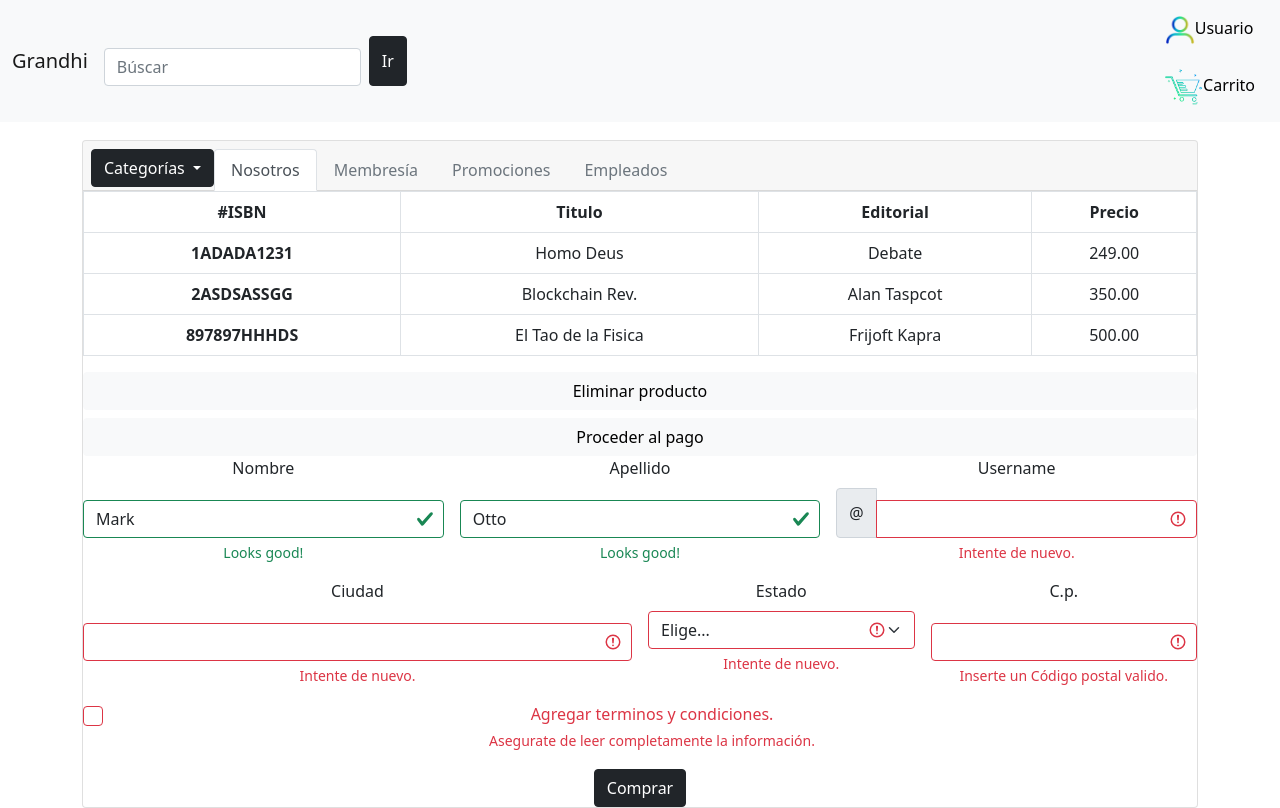
After one commit to RaulZury/proyectoATI, a PHP site: page /proyectoATI/php/buy.php in a window 1280 px wide. The commit adds this page. Run offline with PHP 8.4, Linux system fonts and the light colour scheme; some libraries are stand-ins or nearby versions.

Commit message:
solo archivos php

```diff
--- /dev/null
+++ b/php/buy.php
@@ -0,0 +1,164 @@
+<!doctype html>
+<html lang="en">
+
+<?php include("header.php"); ?>
+
+<body id="buy">
+    <h1> </h1>
+    <div class="container">
+        <div class="card text-center">
+            <div class="card-header">
+                <ul class="nav nav-tabs card-header-tabs">
+                    <li class="nav-item">
+                        <div class="dropdown">
+                            <button class="btn btn-dark dropdown-toggle" type="button" id="dropdownMenuButton" data-bs-toggle="dropdown" aria-expanded="false">
+                      Categorías
+                    </button>
+                            <ul class="dropdown-menu" aria-labelledby="dropdownMenuButton">
+                                <li>
+                                    <a class="dropdown-item" href="#">Niños</a></li>
+                                <li>
+                                    <a class="dropdown-item" href="#">Adolescentes</a></li>
+                                <li>
+                                    <a class="dropdown-item" href="#">Best Sellers</a></li>
+                                <li>
+                                    <a class="dropdown-item" href="#">Electrónicos</a>
+                                </li>
+                            </ul>
+                        </div>
+                    </li>
+                    <li class="nav-item">
+                        <a class="nav-link active" aria-current="true" href="#">Nosotros</a>
+                    </li>
+
+                    <li class="nav-item">
+                        <a class="nav-link disabled" href="#">Membresía</a>
+                    </li>
+                    <li class="nav-item">
+                        <a class="nav-link disabled" href="#" tabindex="-1" aria-disabled="true">Promociones</a>
+                    </li>
+                    <li class="nav-item">
+                        <a class="nav-link disabled" href="#" tabindex="-1" aria-disabled="true">Empleados</a>
+                    </li>
+                </ul>
+            </div>
+            <table class="table table-bordered">
+                <thead>
+                    <tr>
+                        <th scope="col">#ISBN</th>
+                        <th scope="col">Titulo</th>
+                        <th scope="col">Editorial</th>
+                        <th scope="col">Precio</th>
+                    </tr>
+                </thead>
+                <tbody>
+                    <tr>
+                        <th scope="row">1ADADA1231</th>
+                        <td>Homo Deus</td>
+                        <td>Debate</td>
+                        <td>249.00</td>
+                    </tr>
+                    <tr>
+                        <th scope="row">2ASDSASSGG</th>
+                        <td>Blockchain Rev.</td>
+                        <td>Alan Taspcot</td>
+                        <td>350.00</td>
+                    </tr>
+                    <tr>
+                        <th scope="row">897897HHHDS</th>
+                        <td>El Tao de la Fisica</td>
+                        <td>Frijoft Kapra</td>
+                        <td>500.00</td>
+                    </tr>
+                </tbody>
+            </table>
+
+            </table>
+            <div class="d-grid gap-2">
+                <button class="btn btn-light" type="button">Eliminar producto</button>
+                <button class="btn btn-light" type="button">Proceder al pago</button>
+            </div>
+            <form class="row g-3">
+                <div class="col-md-4">
+                    <label for="validationServer01" class="form-label">Nombre</label>
+                    <input type="text" class="form-control is-valid" id="validationServer01" value="Mark" required>
+                    <div class="valid-feedback">
+                        Looks good!
+                    </div>
+                </div>
+                <div class="col-md-4">
+                    <label for="validationServer02" class="form-label">Apellido</label>
+                    <input type="text" class="form-control is-valid" id="validationServer02" value="Otto" required>
+                    <div class="valid-feedback">
+                        Looks good!
+                    </div>
+                </div>
+                <div class="col-md-4">
+                    <label for="validationServerUsername" class="form-label">Username</label>
+                    <div class="input-group has-validation">
+                        <span class="input-group-text" id="inputGroupPrepend3">@</span>
+                        <input type="text" class="form-control is-invalid" id="validationServerUsername" aria-describedby="inputGroupPrepend3 validationServerUsernameFeedback" required>
+                        <div id="validationServerUsernameFeedback" class="invalid-feedback">
+                            Intente de nuevo.
+                        </div>
+                    </div>
+                </div>
+                <div class="col-md-6">
+                    <label for="validationServer03" class="form-label">Ciudad</label>
+                    <input type="text" class="form-control is-invalid" id="validationServer03" aria-describedby="validationServer03Feedback" required>
+                    <div id="validationServer03Feedback" class="invalid-feedback">
+                        Intente de nuevo.
+                    </div>
+                </div>
+                <div class="col-md-3">
+                    <label for="validationServer04" class="form-label">Estado</label>
+                    <select class="form-select is-invalid" id="validationServer04" aria-describedby="validationServer04Feedback" required>
+                        <option selected disabled value="">Elige...</option>
+                        <option>
+                                <ul>
+                                    <li>Ciudad de México</li>
+                                    <li>Morelos</li>
+                                    <li>Puebla</li>
+                                    <li>Fondo de Vikini</li>
+                                    <li>Smallville</li>
+                                    <li>Gótica</li>
+                                </ul>
+                        </option>
+                      </select>
+                    <div id="validationServer04Feedback" class="invalid-feedback">
+                        Intente de nuevo.
+                    </div>
+                </div>
+                <div class="col-md-3">
+                    <label for="validationServer05" class="form-label">C.p.</label>
+                    <input type="text" class="form-control is-invalid" id="validationServer05" aria-describedby="validationServer05Feedback" required>
+                    <div id="validationServer05Feedback" class="invalid-feedback">
+                        Inserte un Código postal valido.
+                    </div>
+                </div>
+                <div class="col-12">
+                    <div class="form-check">
+                        <input class="form-check-input is-invalid" type="checkbox" value="" id="invalidCheck3" aria-describedby="invalidCheck3Feedback" required>
+                        <label class="form-check-label" for="invalidCheck3">
+                          Agregar terminos y condiciones.
+                        </label>
+                        <div id="invalidCheck3Feedback" class="invalid-feedback">
+                            Asegurate de leer completamente la información.
+                        </div>
+                    </div>
+                </div>
+                <div class="col-12">
+                    <button class="btn btn-dark" type="submit">Comprar</button>
+                </div>
+            </form>
+        </div>
+
+    </div>
+    </div>
+    </div>
+    <script src="https://cdn.jsdelivr.net/npm/@popperjs/core@2.5.4/dist/umd/popper.min.js" integrity="sha384-q2kxQ16AaE6UbzuKqyBE9/u/KzioAlnx2maXQHiDX9d4/zp8Ok3f+M7DPm+Ib6IU" crossorigin="anonymous"></script>
+    <script src="https://cdn.jsdelivr.net/npm/bootstrap@5.0.0-beta1/dist/js/bootstrap.min.js" integrity="sha384-pQQkAEnwaBkjpqZ8RU1fF1AKtTcHJwFl3pblpTlHXybJjHpMYo79HY3hIi4NKxyj" crossorigin="anonymous"></script>
+
+</body>
+
+</html>
--- a/php/cerrarSesion.php
+++ b/php/cerrarSesion.php
@@ -2,6 +2,6 @@
     session_start();
     session_destroy();
 
-    header("Location: ../index.html");
+    header("Location: ../index.php");
 
 ?>
--- /dev/null
+++ b/php/header.php
@@ -0,0 +1,45 @@
+<?php session_start() ?>
+
+<head>
+    <!-- Required meta tags -->
+    <meta charset="utf-8">
+    <meta name="viewport" content="width=device-width, initial-scale=1">
+    <!-- Bootstrap CSS -->
+    <link href="https://cdn.jsdelivr.net/npm/bootstrap@5.0.0-beta1/dist/css/bootstrap.min.css" rel="stylesheet" integrity="sha384-giJF6kkoqNQ00vy+HMDP7azOuL0xtbfIcaT9wjKHr8RbDVddVHyTfAAsrekwKmP1" crossorigin="anonymous">
+    <link rel="stylesheet" type="text/css" href="../CSS/estilos.css">
+    <nav class="navbar navbar-expand-lg navbar-light bg-light">
+        <div class="container-fluid">
+            <a class="navbar-brand" href="http://localhost/proyectoATI/index.php">Grandhi</a>
+            <button class="navbar-toggler" type="button" data-bs-toggle="collapse" data-bs-target="#navbarSupportedContent" aria-controls="navbarSupportedContent" aria-expanded="false" aria-label="Toggle navigation">
+                <span class="navbar-toggler-icon"></span>
+              </button>
+            <div class="collapse navbar-collapse" id="navbarSupportedContent">
+                <ul class="navbar-nav me-auto mb-2 mb-lg-0">
+                    <form class="d-flex">
+                        <input class="form-control me-2" type="search" placeholder="Búscar" aria-label="Search">
+                        <button class="btn btn-dark" type="submit" onclick="location.href='http://localhost/proyectoATI/html/searchBook.html'">Ir</button>
+                    </form>
+                </ul>
+
+                <?php  if (!empty($_SESSION['nombre'])) { ?>
+                    <div class="d-grid gap-2">
+                        <div class="dropdown">
+                            <button class="btn btn-light" type="button" id="dropdownMenuButton" data-bs-toggle="dropdown" aria-expanded="false">
+                            <span ><img src="http:/proyectoATI/images/perfil_oscuro.jpg" alt="" width="30" height="30"><?php echo $_SESSION['nombre']?></span></button>
+                                <ul class="dropdown-menu" aria-labelledby="dropdownMenuButton">
+                                    <li><a class="dropdown-item" href="php/cerrarSesion.php" style="text-decoration: none">Cerrar Sesión</a></li>
+                                </ul>
+                        </div>
+                        <button class="btn btn-light" type="button" onclick="location.href='http://localhost/proyectoATI/php/buy.php'"><img src="http://localhost/proyectoATI/images/Carrito_negro_1.jpg" alt="" width="40" height="40" ><a>Carrito</a></button>
+                    </div>
+                <?php } else { ?>
+                        <div class="d-grid gap-2">
+                        <button class="btn btn-light" type="button" onclick="location.href='http://localhost/proyectoATI/php/vistaRegistro.php'"><img src="http://localhost/proyectoATI/images/perfil_oscuro.jpg" alt="" width="30" height="30">Usuario</button>
+                        <button class="btn btn-light" type="button" onclick="location.href='http://localhost/proyectoATI/php/buy.php'"><img src="http://localhost/proyectoATI/images/Carrito_negro_1.jpg" alt="" width="40" height="40" ><a>Carrito</a></button>
+                    </div>
+                <?php } ?>
+            </div>
+        </div>
+    </nav>
+    <title>Libreria Grandhi</title>
+</head>
```
Also changed, not shown: php/perfilClienteLogin.php (+2 -42 lines), php/vistaLogin.php (added, +71 -0 lines), php/vistaRegistro.php (added, +73 -0 lines).
